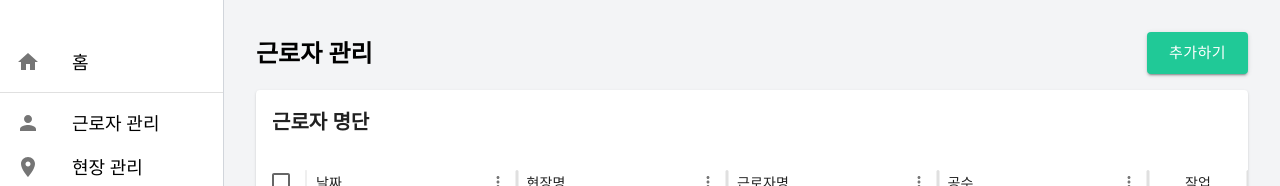
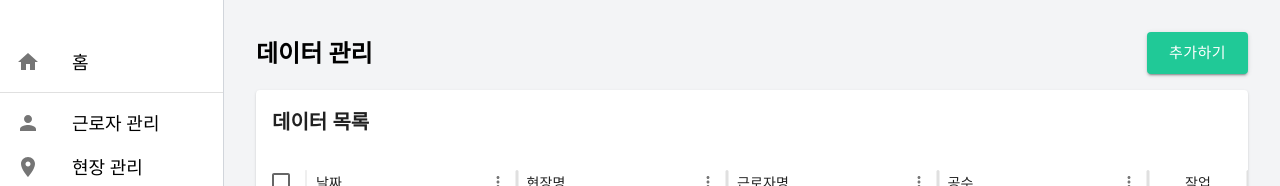
Before and after one commit to DoHi0512/SSWorker, a Next.js app: page /management in a window 1280 px wide. Shown: the top 186 px of the page. Built offline with nearby package versions, Linux system fonts and the light colour scheme; no server answers; the database is empty.

Commit message:
Chore:: 텍스트 수정

```diff
--- a/src/app/management/page.tsx
+++ b/src/app/management/page.tsx
@@ -50,7 +50,7 @@ const ManagementPage = () => {
   return (
     <div className="flex h-full flex-col gap-4">
       <div className="flex items-center justify-between">
-        <span className="text-2xl font-semibold">근로자 관리</span>
+        <span className="text-2xl font-semibold">데이터 관리</span>
         <Button
           size="large"
           variant="contained"
@@ -64,14 +64,14 @@ const ManagementPage = () => {
             mutate={mutate}
             list={MANAGEMENT_FORM}
             gridCols={2}
-            title="근로자 등록"
+            title="데이터 등록"
           />
         </Modal>
       </div>
       <DataTable
         rows={management}
         columns={MANAGEMENT_COLUMN}
-        title="근로자 명단"
+        title="데이터 목록"
         onEdit={edit}
         onDelete={remove}
         isLoading={isLoading}
--- a/src/app/place/page.tsx
+++ b/src/app/place/page.tsx
@@ -34,7 +34,7 @@ const PlacePage = () => {
       <DataTable
         rows={place}
         columns={PLACE_COLUMN}
-        title="현장 명단"
+        title="현장 목록"
         onEdit={edit}
         onDelete={remove}
         isLoading={isLoading}
```
